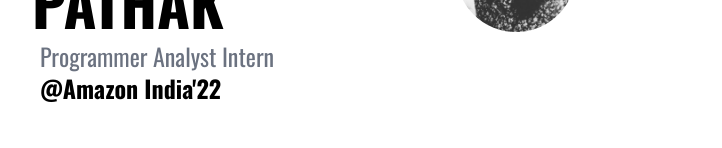
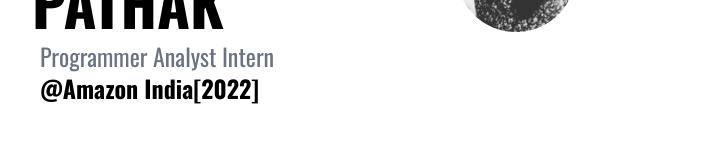
Before and after one commit to tarushi98/nextjs-portfolio, a Next.js app: page / in a window 1280 px wide. Shown: the part 192-340 px from the top of the page, without its empty margins (304-1026 px from the left). Built offline with nearby package versions, Linux system fonts and the light colour scheme; no server answers.

Commit message:
weeeeeeee missing spotify try-2

```diff
--- a/pages/index.js
+++ b/pages/index.js
@@ -57,7 +57,7 @@ function Home() {
       <div className="flex flex-col-reverse mt-10 sm:flex-row sm:justify-between sm:mt-18">
         <div className="flex flex-col sm:ml-4">
           <p className="font-bold text-4xl sm:text-6xl">TARUSHI PATHAK</p>
-          <p className="text-gray-500 text-md m-1 sm:text-2xl sm:p-1">Programmer Analyst Intern <span className="font-bold text-black">@Amazon India'22</span></p>
+          <p className="text-gray-500 text-md m-1 sm:text-2xl sm:p-1">Programmer Analyst Intern <span className="font-bold text-black">@Amazon India[2022]</span></p>
           <p className="text-gray-500 text-md mt-5 ml-1 sm:text-lg sm:mt-8 sm:ml-2 ">I make cool stuff, be it a website or a robot 🤖. Currently working on this one!🔨🚧</p>
         </div>
         <div className="ml-2 mb-6 flex-none sm:mx-20">
```
